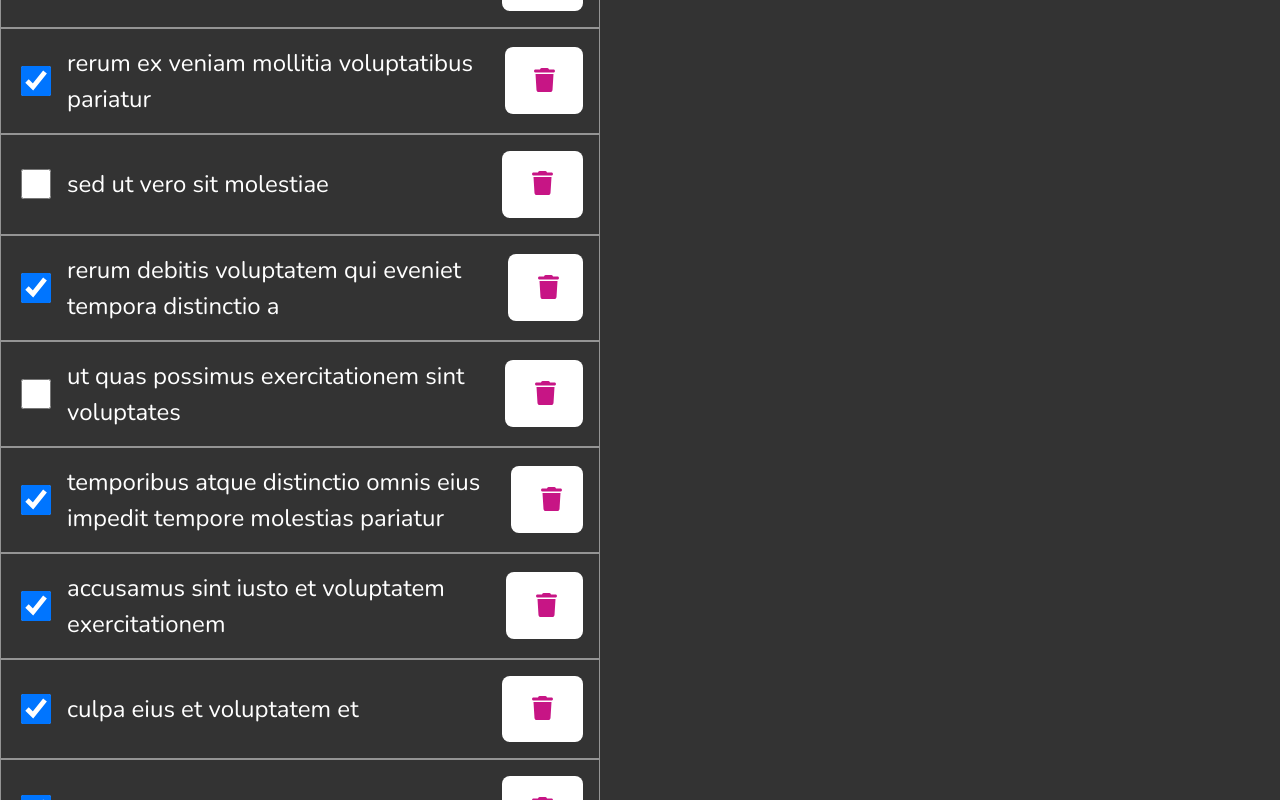
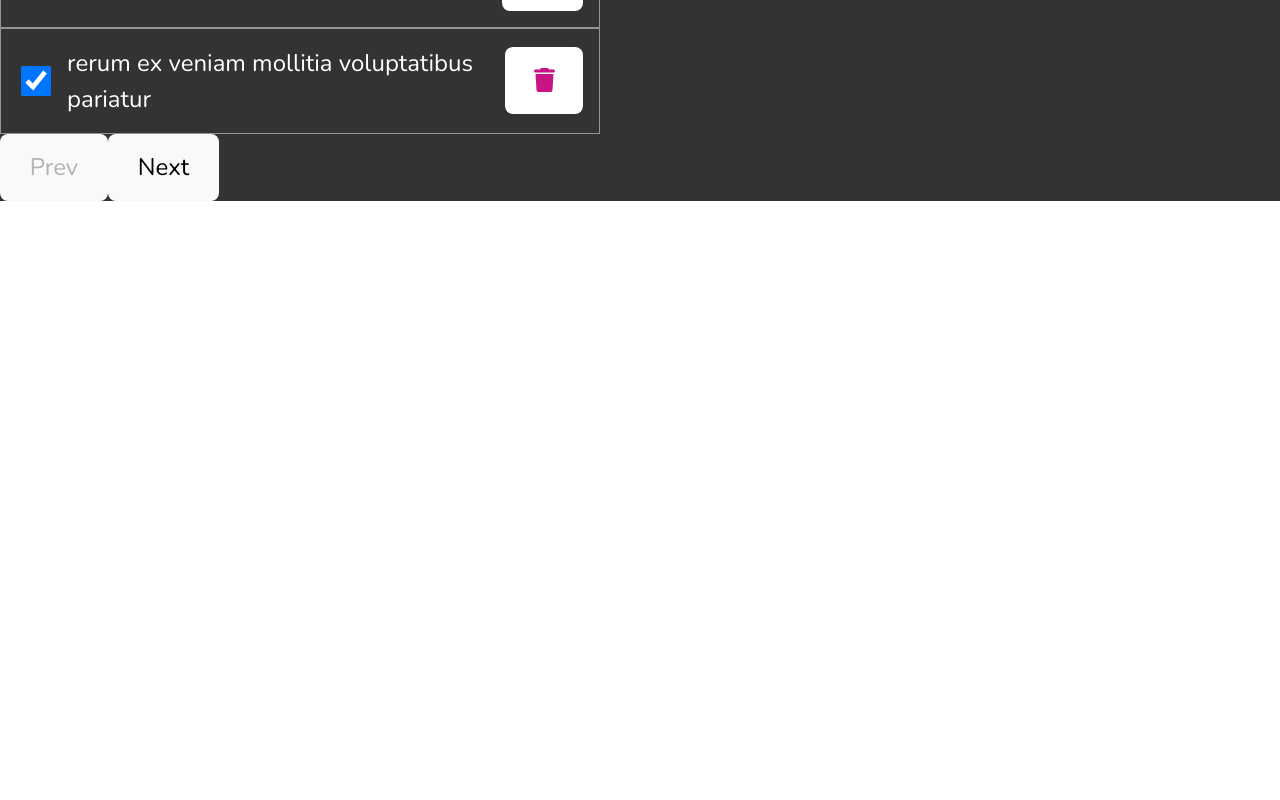
Before and after one commit to rayleigh420/ReactTS_Tanstack_React_Query, a React (Vite) app: page / in a window 1280 px wide. Shown: the part 1140-1940 px from the top of the page. After the commit the page ends 1341 px from the top, so only its background shows below. Built offline with nearby package versions, Linux system fonts and the light colour scheme; data requests are answered from the project's data file.

Commit message:
try paginate for project

```diff
--- a/src/api/todosApi.ts
+++ b/src/api/todosApi.ts
@@ -1,9 +1,9 @@
 import { Todo } from "../types/todoType";
 import axios from "../utils/axios";
 
-export const getTodo = async () => {
+export const getTodo = async (page: string) => {
     try {
-        const result = await axios.get<Todo[]>('/todos')
+        const result = await axios.get<Todo[]>(`/todos?_page=${page}&_limit=10&_sort=id&_order=desc`)
         return result.data
     } catch (e) {
         console.log(e)
--- a/src/features/todos/TodoList.tsx
+++ b/src/features/todos/TodoList.tsx
@@ -2,20 +2,17 @@ import { faTrash } from "@fortawesome/free-solid-svg-icons"
 import { FontAwesomeIcon } from "@fortawesome/react-fontawesome"
 import { useQuery } from "@tanstack/react-query"
 import axios from "axios"
-import { ReactNode } from "react"
+import { ReactNode, useState } from "react"
 import { getTodo } from "../../api/todosApi"
 import { Todo } from "../../types/todoType"
 import AddTodoForm from "./AddTodoForm"
 
-type error = {
-    message: string
-}
-
 const TodoList = () => {
+    const [page, setPage] = useState<number>(1)
 
     const { data: todos, isLoading, isFetching, isError, isSuccess, error } = useQuery({
-        queryKey: ['todos'],
-        queryFn: () => getTodo(),
+        queryKey: ['todos', page],
+        queryFn: () => getTodo(page),
         select: data => data?.sort((a: Todo, b: Todo) => b.id! - a.id!)
     })
 
@@ -60,6 +57,10 @@ const TodoList = () => {
             <h1>Todo List</h1>
             <AddTodoForm />
             {content}
+            <div>
+                <button onClick={() => setPage(prev => prev - 1)} disabled={page == 1}>Prev</button>
+                <button onClick={() => setPage(prev => prev + 1)} disabled={page == 3}>Next</button>
+            </div>
         </main>
     )
 }
```
